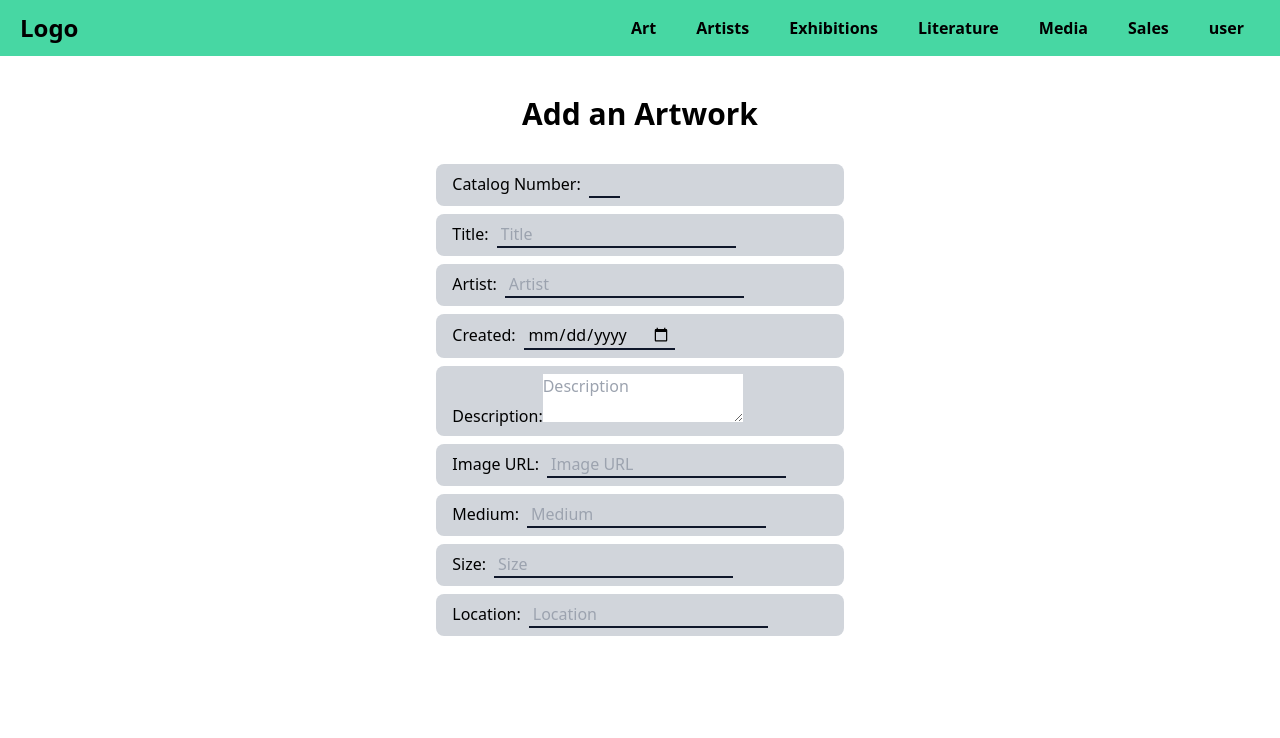
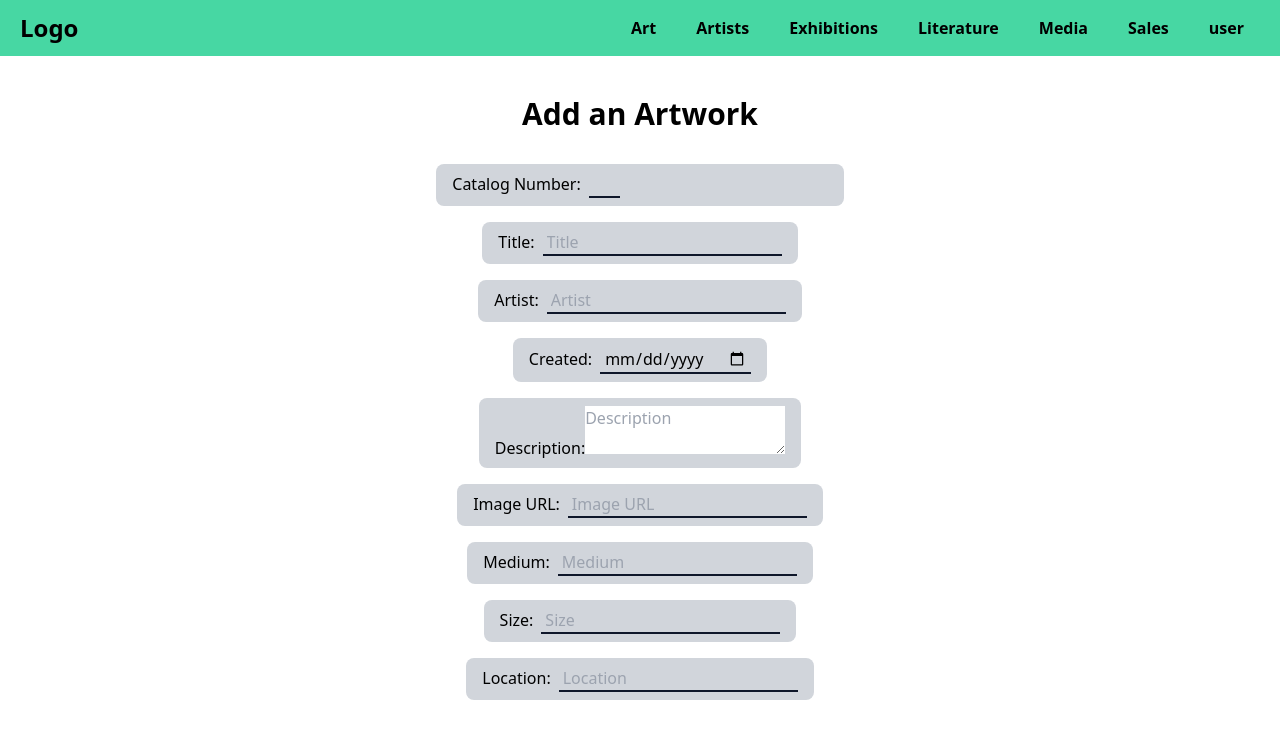
Before and after one commit to WebWarriors-UNF-CIS/rhams-old, a Next.js app: page /art/create in a window 1280 px wide. Shown: the top 738 px of the page. Built offline with nearby package versions, Linux system fonts and the light colour scheme.

Commit message:
added global form style

```diff
--- a/src/app/globals.css
+++ b/src/app/globals.css
@@ -10,6 +10,9 @@
       @apply bg-transparent border-b-2 border-slate-900 ml-2 px-1
       dark:text-gray-800;
     }
+  }
+  .form {
+    @apply flex flex-col justify-center items-center content-start text-slate-100 dark:text-slate-950;
   }
 }
 
--- a/src/app/login/page.tsx
+++ b/src/app/login/page.tsx
@@ -32,7 +32,7 @@
     return (
     <div className="flex flex-col justify-center items-center mx-auto mt-10">
       <h1 className='margin-auto text-3xl font-semibold mb-6'>Login</h1>
-      <form onSubmit={login} className='flex flex-col justify-center items-center content-start text-slate-100 dark:text-slate-950'>
+      <form onSubmit={login} className='form'>
         <div className='input'>
           <label htmlFor="email">Email:</label>
           <input
```
